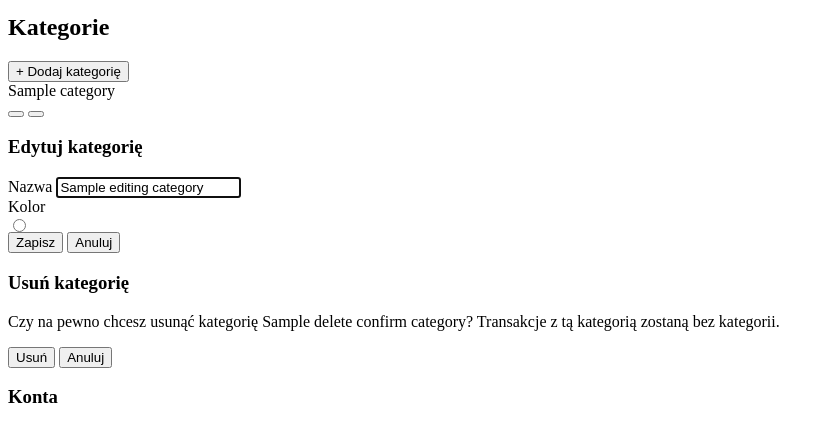
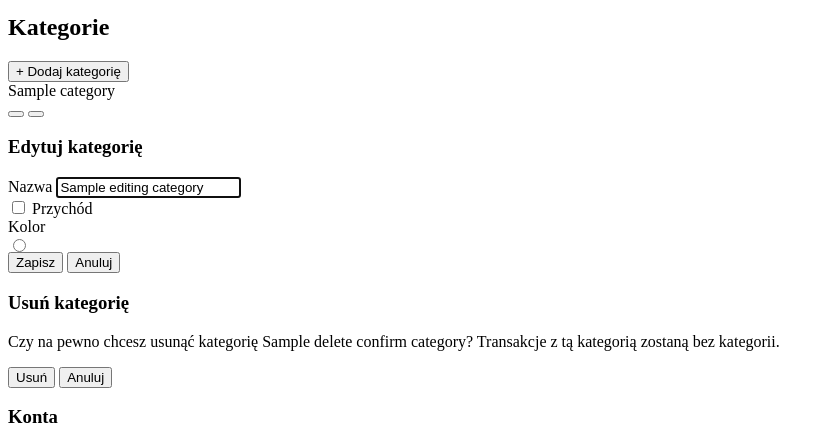
Before and after one commit to Kamrocky/PAI-2026, a Django app: template backend/finance/templates/dashboard_partial.html in a window 1280 px wide. Shown: the part 506-934 px from the top of the page, without its empty margins (0-834 px from the left). Run offline with Django 5.2, Linux system fonts and the light colour scheme; tables that the repository leaves empty hold one stand-in row (values such as "Sample post"); the template is opened without the code that fills it: values that come from a table or form of the project are taken from there, most other values are stand-ins (such as "Sample title", 1, 10 or a date in 2020).

Commit message:
feat: add is_income toggle to category create/edit form
change category forms

```diff
--- a/backend/finance/templates/partials/category_form_fields.html
+++ b/backend/finance/templates/partials/category_form_fields.html
@@ -5,6 +5,17 @@
            value="{% if category %}{{ category.name }}{% endif %}"
            required autofocus
            class="w-full rounded-lg border border-zinc-700 bg-zinc-800 px-3 py-2 text-zinc-100 focus:border-zinc-500 focus:outline-none">
+  </div>
+  <div>
+    <label class="group flex cursor-pointer items-center gap-3">
+      <input type="checkbox" name="is_income"
+             {% if category.is_income %}checked{% endif %}
+             class="sr-only">
+      <span class="relative flex h-5 w-9 shrink-0 items-center rounded-full border border-zinc-600 bg-zinc-700 transition-colors group-has-[:checked]:border-emerald-500 group-has-[:checked]:bg-emerald-600">
+        <span class="absolute left-0.5 h-4 w-4 rounded-full bg-zinc-400 transition-all group-has-[:checked]:left-[18px] group-has-[:checked]:bg-white"></span>
+      </span>
+      <span class="text-sm text-zinc-300">Przychód</span>
+    </label>
   </div>
   <div>
     <label class="mb-1 block text-sm text-zinc-400">Kolor</label>
```
